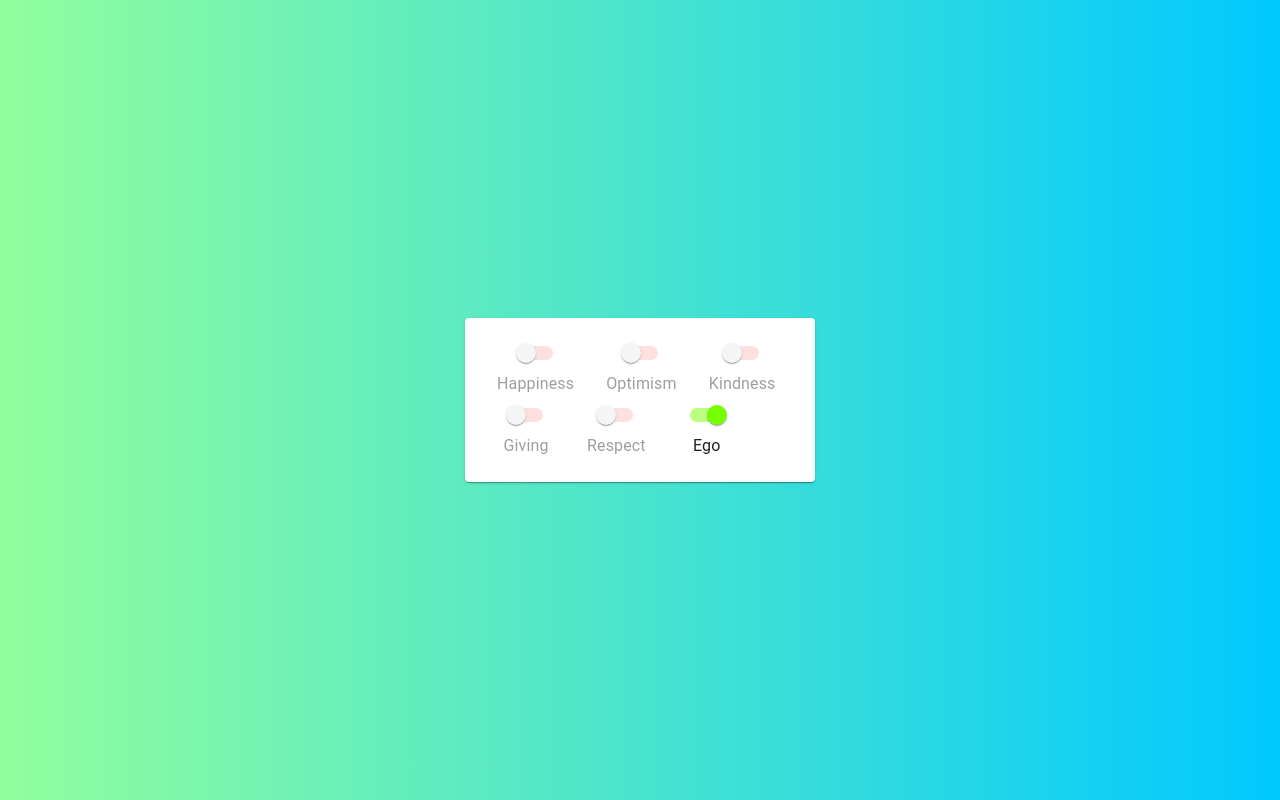
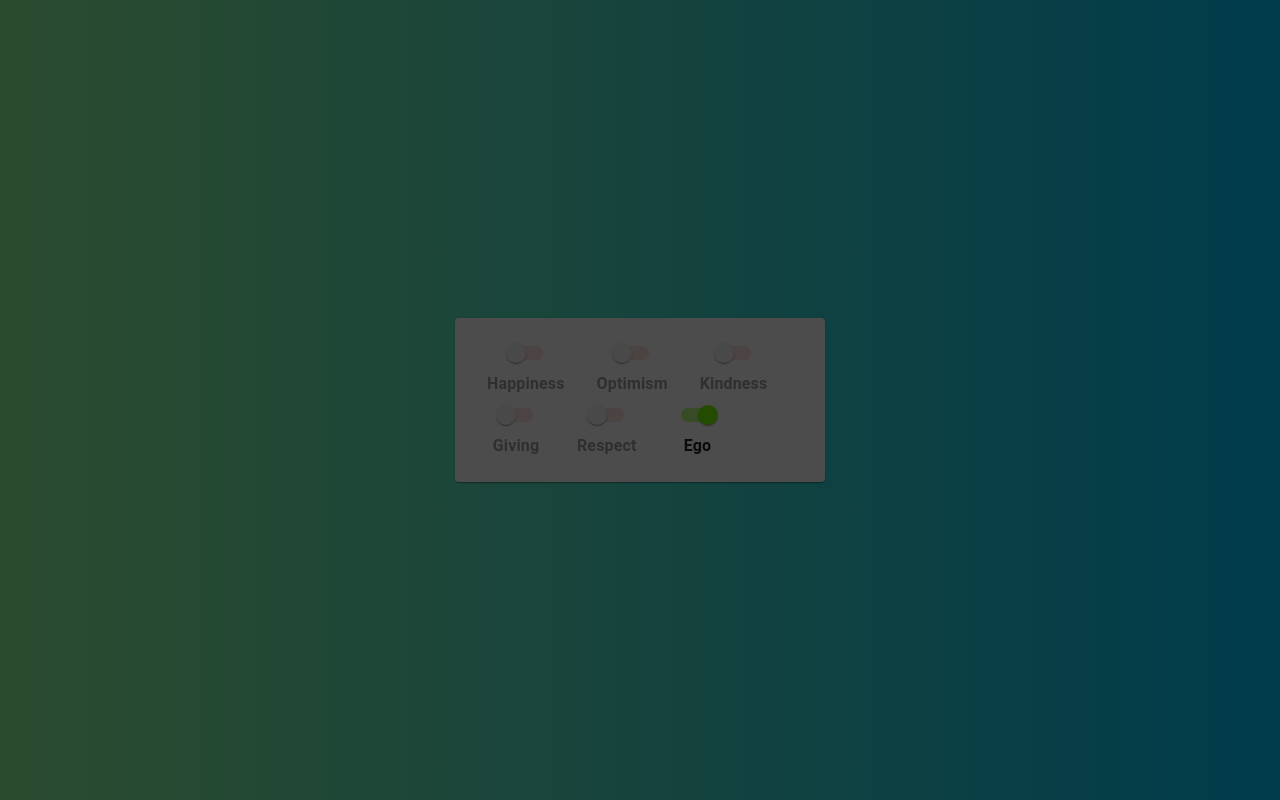
Before and after one commit to akashsharmaclicks-learningaccount/life, a React (Create React App) app: page / in a window 1280 px wide. Both pictures are taken after a click on the label "Ego". Built offline with nearby package versions, Linux system fonts and the light colour scheme.

Commit message:
Updated the styles and code for animation effect.

```diff
--- a/src/App.css
+++ b/src/App.css
@@ -19,3 +19,20 @@
   justify-content: center;
   border-radius: 12px;
 }
+
+.screen-dim {
+  position: fixed;
+  top: 0;
+  left: 0;
+  width: 100%;
+  height: 100vh;
+  background-color: rgba(0, 0, 0, 0.7);
+  z-index: 10;
+  pointer-events: none;
+  opacity: 0;
+  transition: opacity 0.5s ease-in-out;
+}
+
+.screen-dim.active {
+  opacity: 1;
+}
--- a/src/App.js
+++ b/src/App.js
@@ -1,8 +1,23 @@
 import { useState } from "react";
-import { Card, CardContent, Switch, FormGroup, FormControlLabel, FormControl } from "@mui/material";
+import {
+  Card,
+  CardContent,
+  Switch,
+  FormGroup,
+  FormControlLabel,
+  FormControl,
+} from "@mui/material";
+import ConfettiExplosion from "react-confetti-explosion";
 import "./App.css";
 
-const labels = ["happiness", "optimism", "kindness", "giving", "respect", "ego"];
+const labels = [
+  "happiness",
+  "optimism",
+  "kindness",
+  "giving",
+  "respect",
+  "ego",
+];
 
 function App() {
   const [switchStates, setSwitchStates] = useState({
@@ -35,13 +50,13 @@ function App() {
   return (
     <div className="App">
       <header className="App-header">
-        <Card className="container" sx={{ width: 350 }}>
+        <Card className="container" sx={{ width: 370 }}>
           <CardContent>
             <FormControl>
               <FormGroup aria-label="position" row>
                 {labels.map((label) => (
+                  <div key={label}>
                     <FormControlLabel
-                    key={label}
                       control={
                         <Switch
                           checked={switchStates[label]}
@@ -49,8 +64,11 @@ function App() {
                           name={label}
                           sx={{
                             "& .MuiSwitch-switchBase": { color: "red" },
-                          "& .MuiSwitch-switchBase.Mui-checked": { color: "#76ff03" },
-                          "& .MuiSwitch-switchBase.Mui-checked + .MuiSwitch-track": { backgroundColor: "#76ff03" },
+                            "& .MuiSwitch-switchBase.Mui-checked": {
+                              color: "#76ff03",
+                            },
+                            "& .MuiSwitch-switchBase.Mui-checked + .MuiSwitch-track":
+                              { backgroundColor: "#76ff03" },
                             "& .MuiSwitch-track": { backgroundColor: "red" },
                           }}
                           disabled={label !== "ego" && switchStates.ego}
@@ -58,12 +76,29 @@ function App() {
                       }
                       label={label.charAt(0).toUpperCase() + label.slice(1)}
                       labelPlacement="bottom"
+                      sx={{
+                        "& .MuiFormControlLabel-label": {
+                          fontWeight: 'bold',  // Makes the label text bold
+                        }
+                      }}
                     />
+                    {switchStates[label] && label !== "ego" && (
+                      <ConfettiExplosion
+                        force={0.8}
+                        duration={5000}
+                        particleCount={350}
+                        width={1600}
+                        height={"120vh"}
+                      />
+                    )}
+                  </div>
                 ))}
               </FormGroup>
             </FormControl>
           </CardContent>
         </Card>
+
+        <div className={`screen-dim ${switchStates.ego ? "active" : ""}`}></div>
       </header>
     </div>
   );
```
Lines whose indentation alone changed are shown as unchanged.
